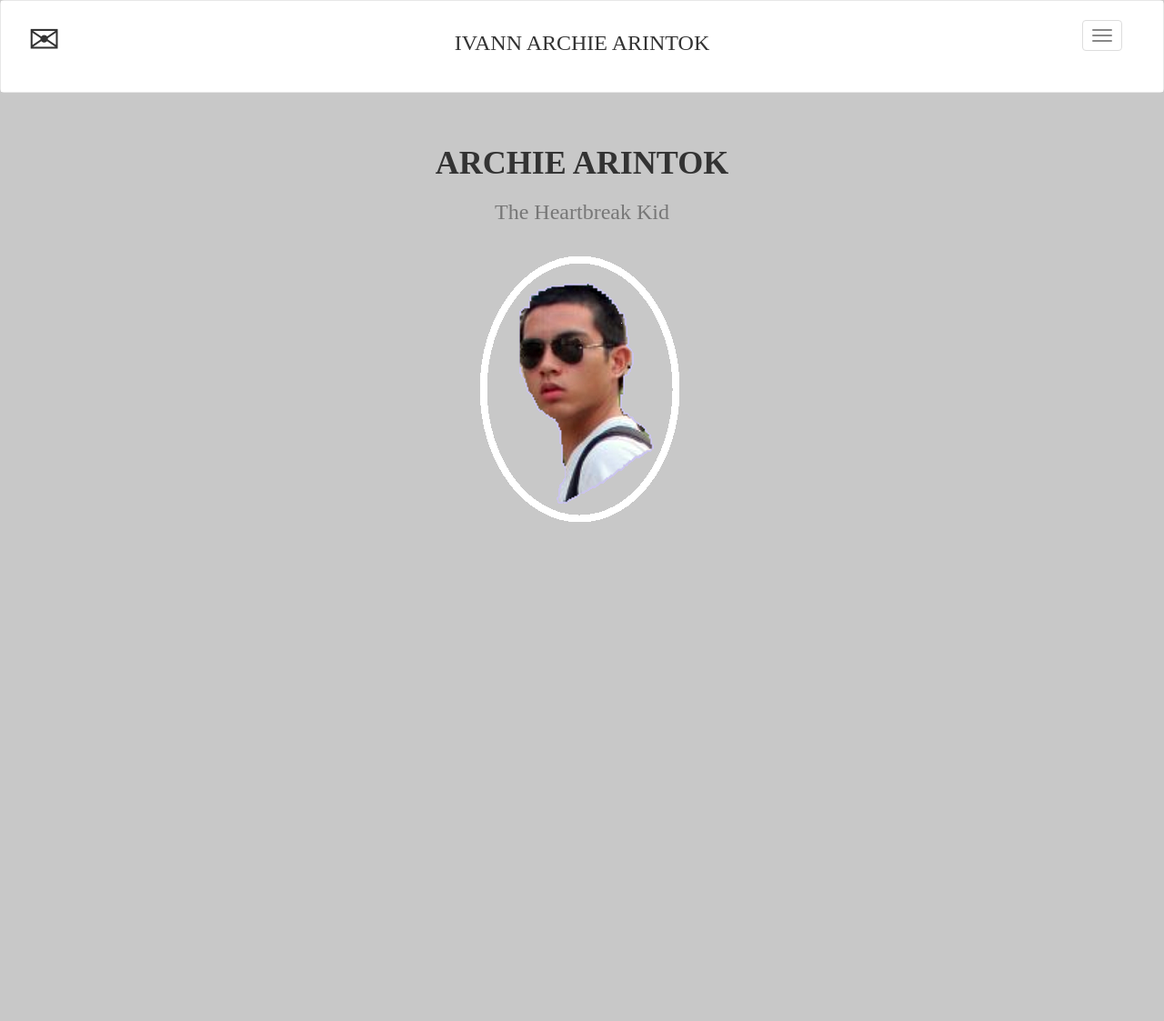
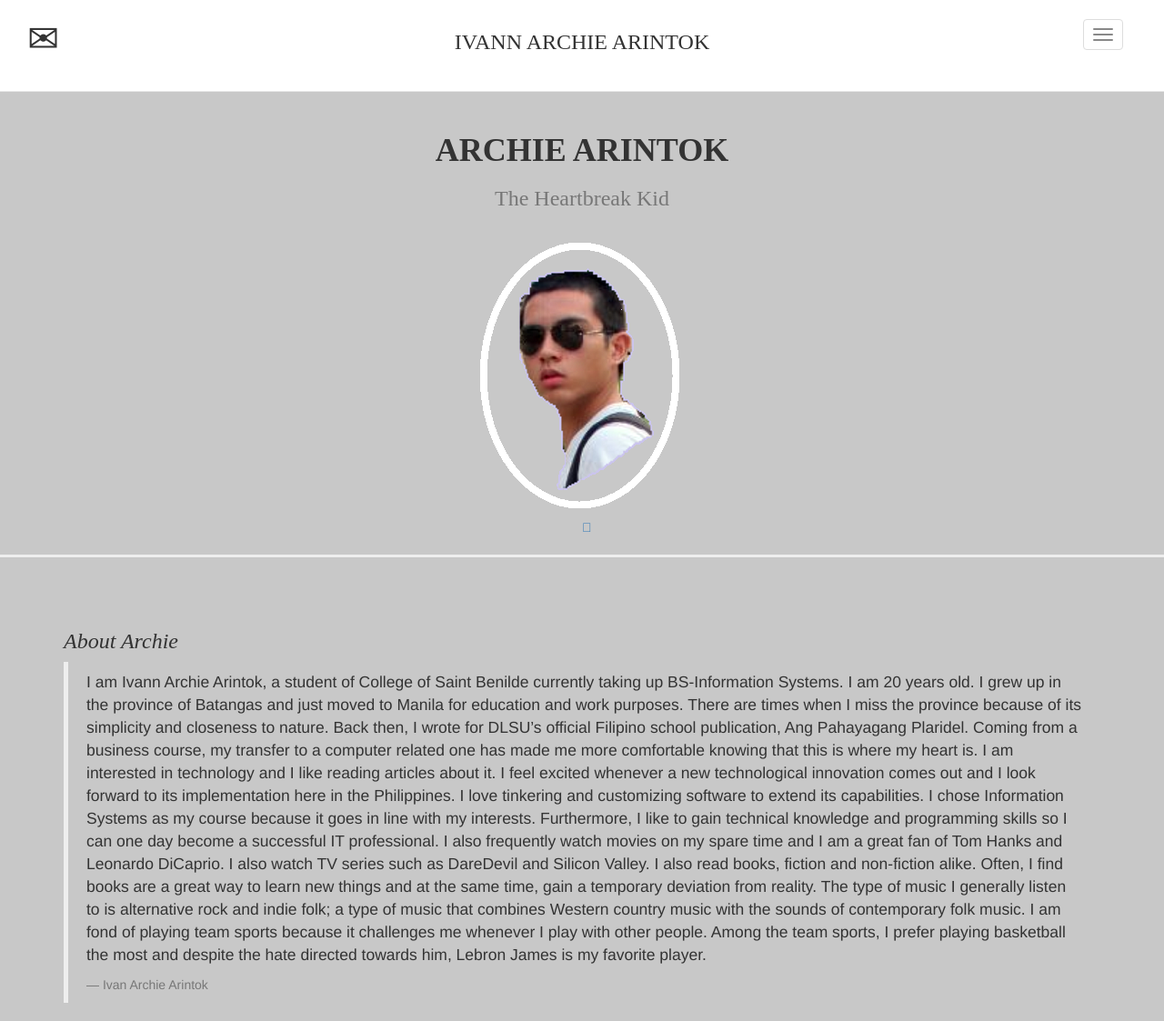
Before and after one commit to sunilrajramchandani/hello-partner, a PHP site: page / in a window 1280 px wide. Shown: the whole page at 91% size. Before the commit the page ends 574 px from the top, so only its background shows below. Run offline with PHP 8.4, Linux system fonts and the light colour scheme; some libraries are stand-ins or nearby versions.

Commit message:
fixed first page css

```diff
--- a/csssss.css
+++ b/csssss.css
@@ -10,7 +10,20 @@ img{
   margin: auto;
 }
 .h1{
-	margin:auto;
+	padding-top:25%;
     font-family: Navis,Times New Roman,red serif, Times, serif;
 
 }
+hr{
+	border-width: 3px;
+
+}
+.h3{
+	font-family: Navis,Times New Roman,red serif, Times, serif;
+}
+#About{
+	margin-top:-3;
+}
+.glyphicon-chevron-down{
+	margin-left: 50%;
+}
--- a/index.php
+++ b/index.php
@@ -24,9 +24,35 @@
 			<p class="h1 text-center"><strong>ARCHIE ARINTOK</strong></p>
 			<p class="h3 text-center text-muted">The Heartbreak Kid</p>
 			<img src='archie.png' class="img-responsive">
+			<a href = "#About"><span class="glyphicon-chevron-down"></span></a>
 		</div>
 		<div class="col-lg-4 col-md-4 col-sm-4 col-xs-4">
 		</div>
 	</div>
+	<hr>
+
+
+	<div class="container" id = "About">
+		<p class="h3"><em>About Archie</em></p>
+		<blockquote>
+		<p>I am Ivann Archie Arintok,
+		a student of College of Saint Benilde currently taking up BS-Information Systems.
+		I am 20 years old. I grew up in the province of Batangas and just moved to Manila for education and work purposes.
+		There are times when I miss the province because of its simplicity and closeness to nature.
+		Back then, I wrote for DLSU’s official Filipino school publication, Ang Pahayagang Plaridel.
+		Coming from a business course, my transfer to a computer related one has made me more comfortable knowing that this is where my heart is.
+		I am interested in technology and I like reading articles about it.
+		I feel excited whenever a new technological innovation comes out and I look forward to its implementation here in the Philippines.
+		I love tinkering and customizing software to extend its capabilities.
+		I chose Information Systems as my course because it goes in line with my interests.
+		Furthermore, I like to gain technical knowledge and programming skills so I can one day become a successful IT professional.
+		I also frequently watch movies on my spare time and I am a great fan of Tom Hanks and Leonardo DiCaprio.
+		I also watch TV series such as DareDevil and Silicon Valley. I also read books, fiction and non-fiction alike.
+		Often, I find books are a great way to learn new things and at the same time, gain a temporary deviation from reality.
+		The type of music I generally listen to is alternative rock and indie folk; a type of music that combines Western country music with the sounds of contemporary folk music.
+		I am fond of playing team sports because it challenges me whenever I play with other people. Among the team sports,
+		I prefer playing basketball the most and despite the hate directed towards him, Lebron James is my favorite player.</p>
+		<footer>Ivan Archie Arintok</footer>
+		</blockquote>
 </body>
 </html>
--- a/nabar.php
+++ b/nabar.php
@@ -1,6 +1,6 @@
 
 
-<nav class="navbar navbar-default" role = "navigation">
+<nav class="navbar navbar-default navbar-fixed-top" role = "navigation">
 		<div class="navbar-header">
 			<div class="container-fluid">
 				<div class="col-lg-4 col-md-4 col-sm-4  col-xs-4">
@@ -19,7 +19,7 @@
 					<div class = "collapse navbar-collapse" id = "example-navbar-collapse">
 						<ul class = "nav navbar-nav">
 							<li class="active"><a href = "#">Home</a></li>
-							<li><a href = "#">About</a></li>
+							<li><a href = "#About">About</a></li>
 							<li><a href = "#">Top 5</a></li>
 						</ul>
 					</div>
```
Also changed, not shown: index.html (deleted, +0 -32 lines), taco.png (added).
